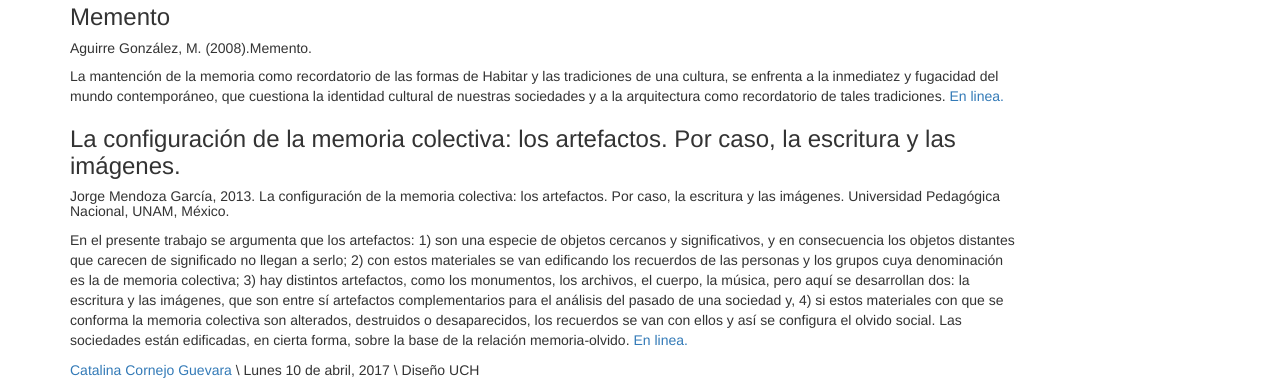
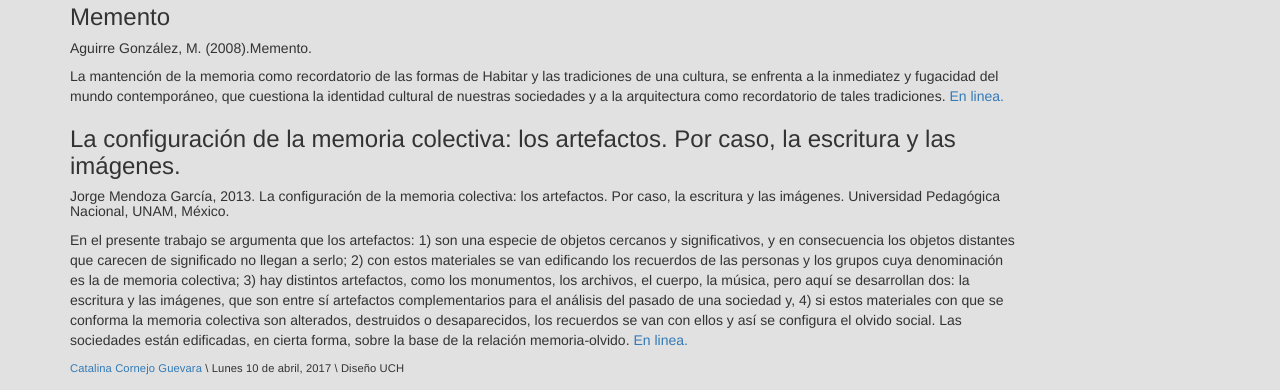
Before and after one commit to catalinaconejoguevara/clase-10-abril, a plain HTML site: page index.html in a window 1280 px wide. Shown: the part 415-805 px from the top of the page. Drawn offline with Linux system fonts and the light colour scheme.

Commit message:
segundo arreglo

```diff
--- a/style.css
+++ b/style.css
@@ -1,7 +1,16 @@
+body{
+  background:rgba(225,225,225,1);
+}
+
 header,section,aside,footer{
-  background:#ffff;
 }
-@@media screen and (max-width:768px) {
+
+footer{
+  font-size:80%;
+  letter-spacing:0.01em;
+
+}
+@media screen and (max-width:768px) {
   header,section,aside,footer{
     background: black;
   }
```
